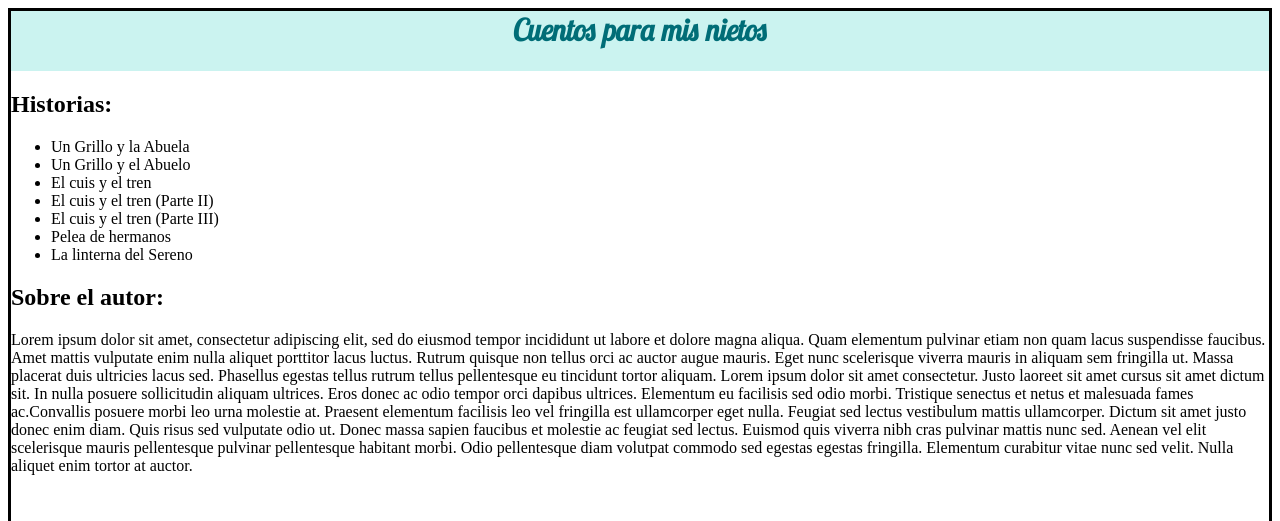
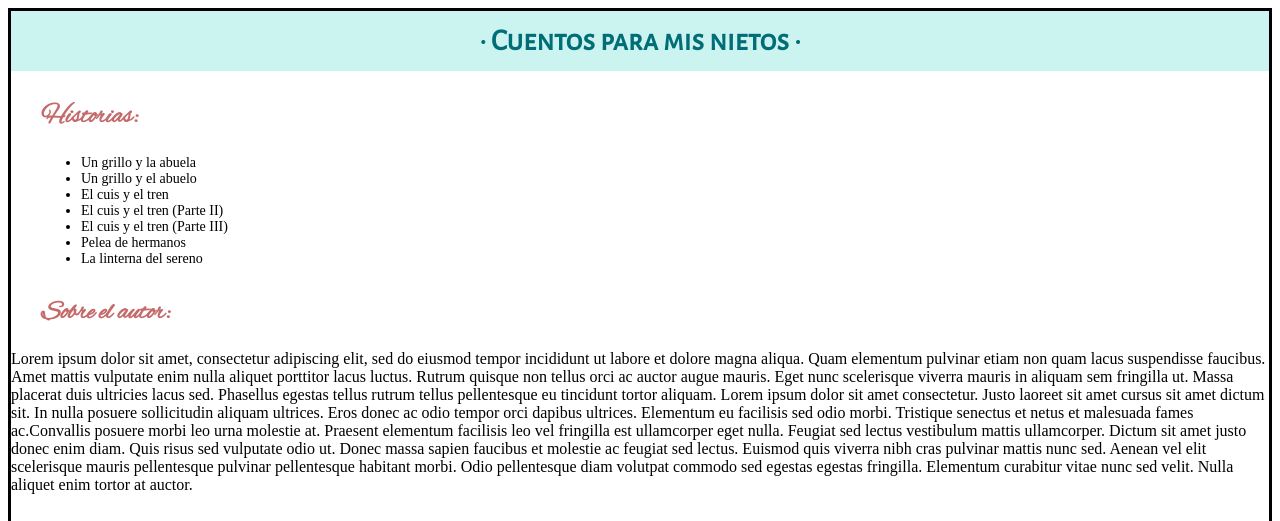
Before and after one commit to Lulens/cuentos-abuelo, a plain HTML site: page cuentos.html in a window 1280 px wide. Shown: the top 521 px of the page. Drawn offline with Linux system fonts and the light colour scheme; grey boxes are pictures that could not be loaded; a web font is replaced by a local one.

Commit message:
css h1 h2 ul

```diff
--- a/cuentos.html
+++ b/cuentos.html
@@ -7,22 +7,25 @@
     <meta name="author" content="María Lucía Báez">
     <meta name="viewport" content="width=device-width, initial-scale=1.0">
     <link href="estilos.css" rel="stylesheet">
-    <link href="https://fonts.googleapis.com/css2?family=Amatic+SC:wght@400;700&family=Dancing+Script:wght@400;500&family=Lobster+Two:ital@1&display=swap" rel="stylesheet">
+    <link href="https://fonts.googleapis.com/css2?family=Alegreya+Sans+SC:wght@300;400&display=swap" rel="stylesheet">
+    <link href="https://fonts.googleapis.com/css2?family=Alex+Brush&display=swap" rel="stylesheet">
+    <link href="https://fonts.googleapis.com/css2?family=Amiko&display=swap" rel="stylesheet">
   </head>
   <body>
-    <h1>Cuentos para mis nietos</h1>
+    <header>
+      <h1> · Cuentos para mis nietos · </h1>
+    </header>
     <main>
-      <section class="seccion-principal">
       <div>
         <h2 class="titulo-secundario">Historias:</h2>
           <ul>
-            <li>Un Grillo y la Abuela</li>
-            <li>Un Grillo y el Abuelo</li>
+            <li>Un grillo y la abuela</li>
+            <li>Un grillo y el abuelo</li>
             <li>El cuis y el tren</li>
             <li>El cuis y el tren (Parte II)</li>
             <li>El cuis y el tren (Parte III)</li>
             <li>Pelea de hermanos</li>
-            <li>La linterna del Sereno</li>
+            <li>La linterna del sereno</li>
           </ul>
       </div>
       <div>
@@ -30,7 +33,7 @@
         <p class="biografía">Lorem ipsum dolor sit amet, consectetur adipiscing elit, sed do eiusmod tempor incididunt ut labore et dolore magna aliqua. Quam elementum pulvinar etiam non quam lacus suspendisse faucibus. Amet mattis vulputate enim nulla aliquet porttitor lacus luctus. Rutrum quisque non tellus orci ac auctor augue mauris. Eget nunc scelerisque viverra mauris in aliquam sem fringilla ut. Massa placerat duis ultricies lacus sed. Phasellus egestas tellus rutrum tellus pellentesque eu tincidunt tortor aliquam. Lorem ipsum dolor sit amet consectetur. Justo laoreet sit amet cursus sit amet dictum sit. In nulla posuere sollicitudin aliquam ultrices. Eros donec ac odio tempor orci dapibus ultrices. Elementum eu facilisis sed odio morbi. Tristique senectus et netus et malesuada fames ac.Convallis posuere morbi leo urna molestie at. Praesent elementum facilisis leo vel fringilla est ullamcorper eget nulla. Feugiat sed lectus vestibulum mattis ullamcorper. Dictum sit amet justo donec enim diam. Quis risus sed vulputate odio ut. Donec massa sapien faucibus et molestie ac feugiat sed lectus. Euismod quis viverra nibh cras pulvinar mattis nunc sed. Aenean vel elit scelerisque mauris pellentesque pulvinar pellentesque habitant morbi. Odio pellentesque diam volutpat commodo sed egestas egestas fringilla. Elementum curabitur vitae nunc sed velit. Nulla aliquet enim tortor at auctor.</p>
         <img src=""> <!--foto del abuelo-->
       </div>
-      </section>
+    </main>
     <footer>
       <p>Lulens Producciones
         <a target="_blank" href="https://www.linkedin.com/in/maluciabaez/">
@@ -39,6 +42,5 @@
       </p>
       <p>Todos los derechos reservados</p>
     </footer>
-   </main>
  </body>
 </html>
--- a/estilos.css
+++ b/estilos.css
@@ -1,17 +1,31 @@
+/*Selectores de etiqueta*/
 body{
   border-style:solid;
 }
 
 h1 {
-
-  font-family: Lobster Two;
+  font-family: Alegreya Sans SC;
   font-size: 30px;
   margin-top: 0px;
   height: 60px;
-  background-color:#cbf3f0;
-  color: #006d77;
+  background-color:#CBF3F0;
+  color: #006D77;
   display: flex;
-  text-align: center;
+  align-items: center;
   justify-content: center;
+}
 
+ul {
+  font-family: Amiko;
+  font-size: 14px;
+  padding-left: 70px;
 }
+
+/*Selectores de clase*/
+.titulo-secundario {
+  font-family: Alex Brush;
+  font-size: 26px;
+  color: #C56A6B;
+  margin-top: 30px;
+  padding-left: 30px;
+}
```
Lines whose indentation alone changed are shown as unchanged.
